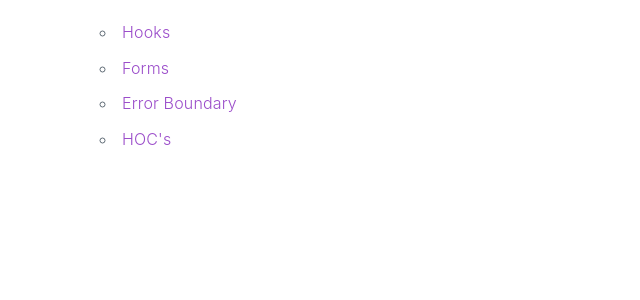
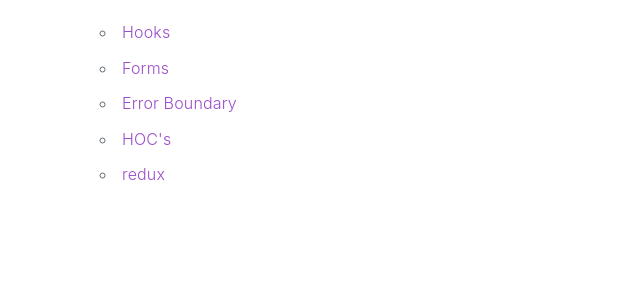
Before and after one commit to Amnok/React-tests, a React (Create React App) app: page / in a window 1280 px wide. Shown: the top 300 px of the page, without its empty margins (0-640 px from the left). Built offline with nearby package versions, Linux system fonts and the light colour scheme.

Commit message:
redux started

```diff
--- a/src/App.js
+++ b/src/App.js
@@ -20,6 +20,7 @@
 import SearchUser from './hooks/search-user-app';
 import UseCallbackHook from './hooks/useCallbackHook';
 import HookRouter from './hooks/hooks-router';
+import ReduxRouter from './redux';
 import {
   Route,
   Routes
@@ -34,6 +35,7 @@
       <div>
         <Routes>
         <Route path="/hooks/*" element={<HookRouter/>}/>
+        <Route path="/redux/*" element={<ReduxRouter/>}/>
         <Route path="/" element={<Home/>}/>
         </Routes>
       </div>
--- a/src/assets/data.js
+++ b/src/assets/data.js
@@ -20,6 +20,11 @@
             "id": "4",
             "name": "HOC's",
             "url": "hoc"
+        },
+        {
+            "id": "5",
+            "name": "redux",
+            "url": "redux"
         }
     ]
 }
--- /dev/null
+++ b/src/redux/index.jsx
@@ -0,0 +1,5 @@
+import React from 'react';
+
+export default function ReduxRouter() {
+  return <div>This is a redux router</div>;
+}
```
